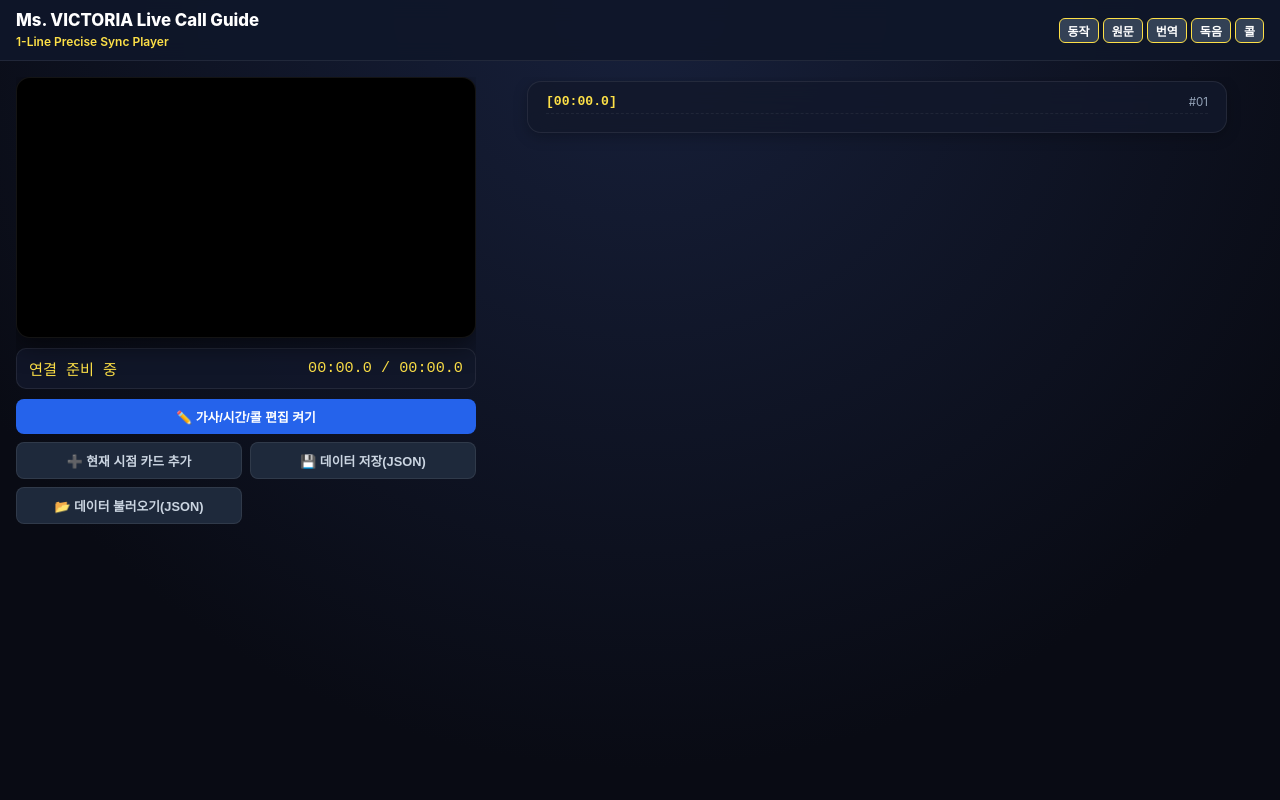
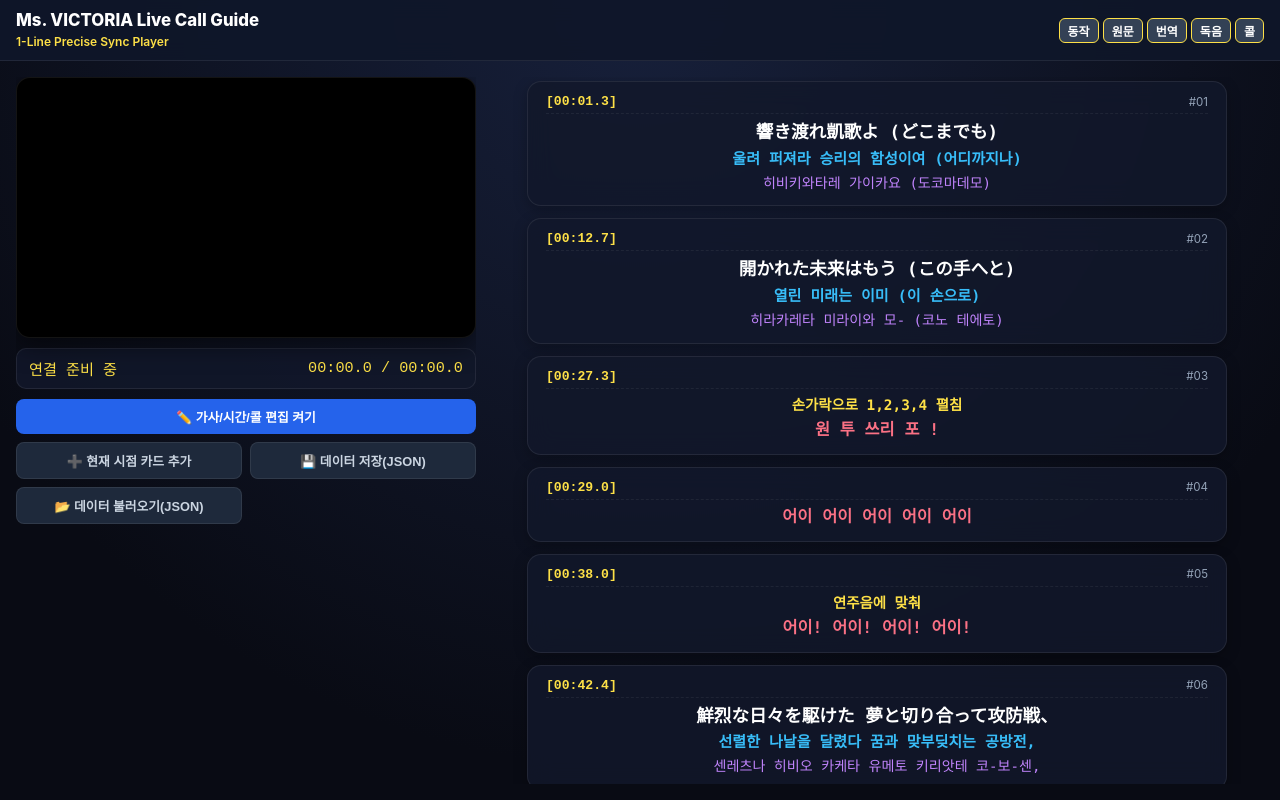
Before and after one commit to Zivelz/Uma_Call_Test, a plain HTML site: page index.html in a window 1280 px wide. Drawn offline with Linux system fonts and the light colour scheme.

Commit message:
Update index.html

```diff
--- a/index.html
+++ b/index.html
@@ -365,7 +365,7 @@
 
   <script>
     // 1줄 단위로 분할된 40여 개 카드 데이터
-    let cardsData = [
+    let cardsData =
      [
   {
     "time": 1.3,
@@ -847,7 +847,6 @@
     "pron": "미스 빅토리아",
     "call": ""
   }
-]
     ];
 
     let isEditing = false;
```
